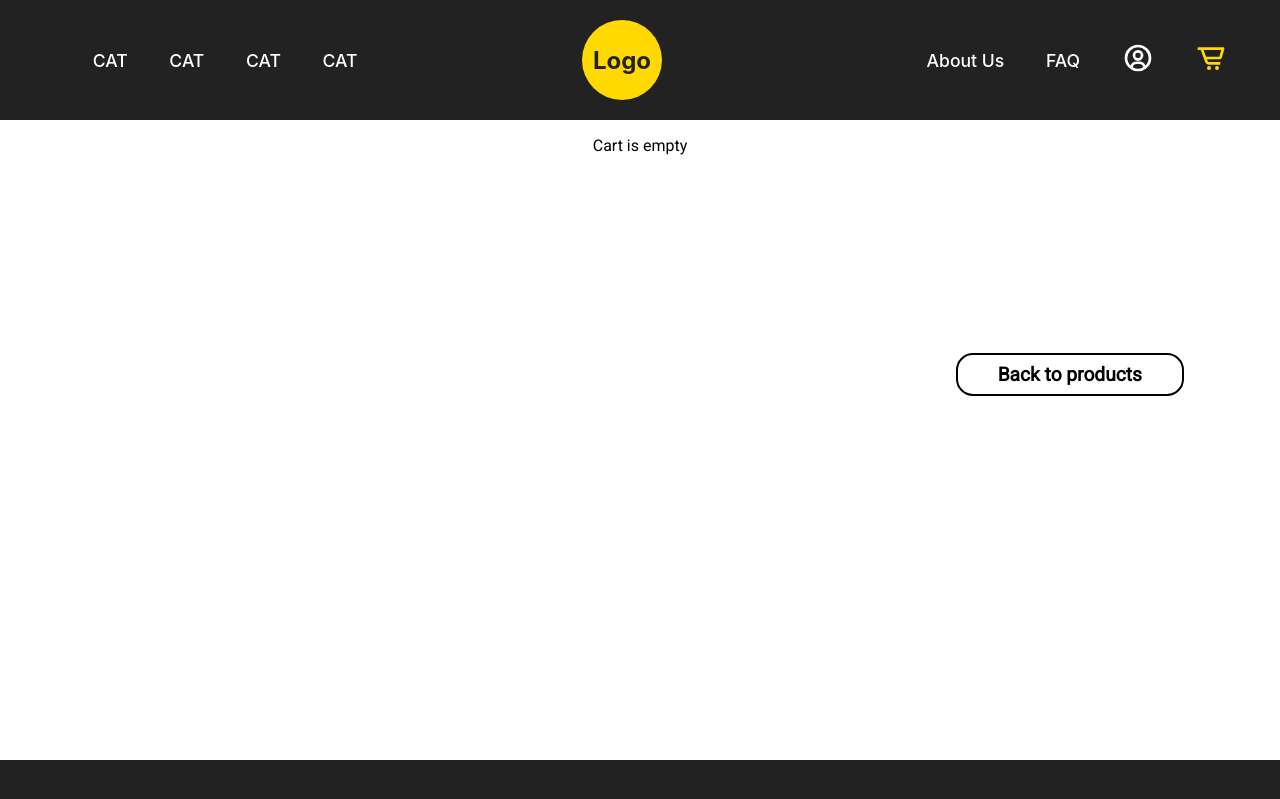
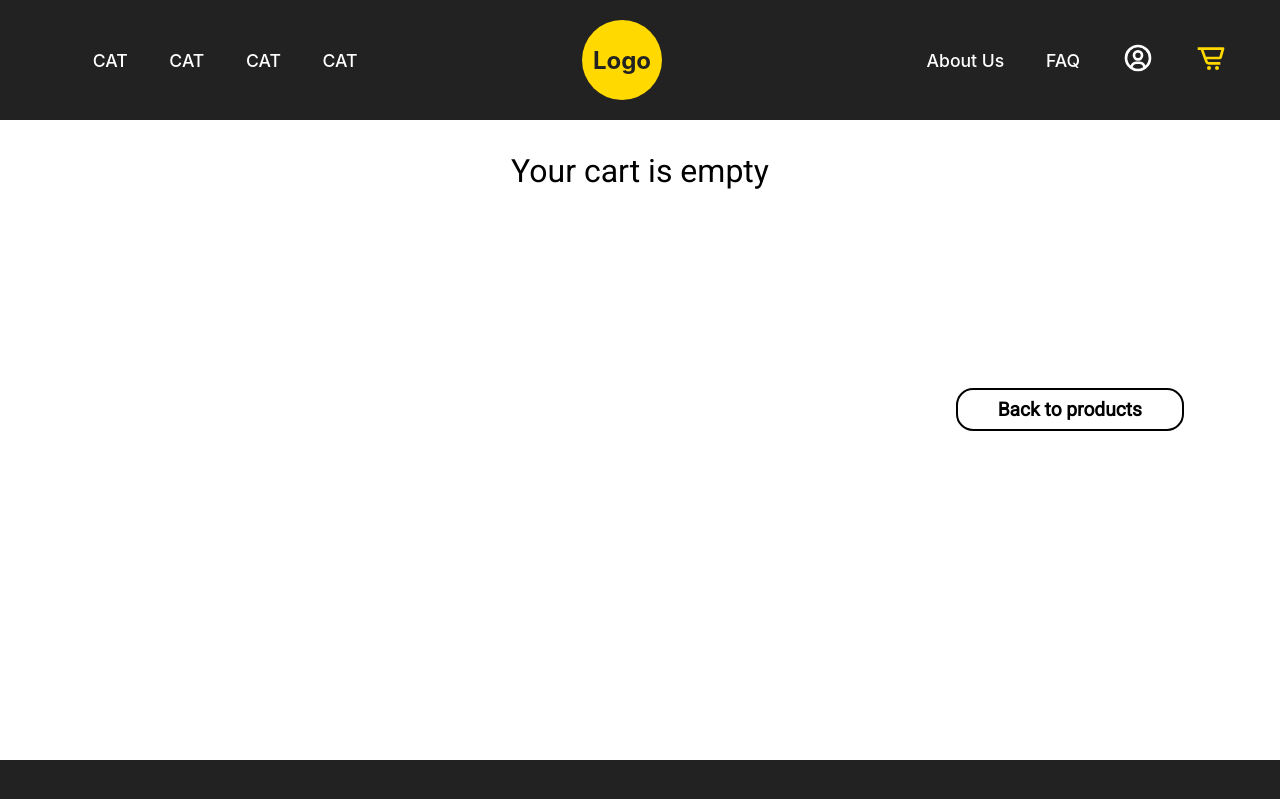
Before and after one commit to remuollinen/ecommerce-project, a React (Create React App) app: page /cart in a window 1280 px wide. Shown: the top 799 px of the page. Built offline with nearby package versions, Linux system fonts and the light colour scheme.

Commit message:
styling the cart empty message and the add and remove buttons

```diff
--- a/src/components/Cart/Cart.css
+++ b/src/components/Cart/Cart.css
@@ -17,6 +17,9 @@
   display: flex;
   justify-content: space-between;
   margin: 5rem 2rem;
+}
+.cart-empty p {
+  font-size: 2rem;
 }
 /* ******************* cart-items ********************* */
 .cart-item-details {
@@ -85,6 +88,7 @@
   color: #ffc75f;
   font-size: 1.2rem;
   font-weight: bolder;
+  cursor: pointer;
 }
 /* ******************* subtotal ********************* */
 .cart-sub-total {
--- a/src/components/Cart/Cart.js
+++ b/src/components/Cart/Cart.js
@@ -12,7 +12,7 @@ const Cart = (props) => {
     <div className="cart-container">
       {cartItems.length === 0 && (
         <div className="cart-empty">
-          <p>Cart is empty</p>
+          <p>Your cart is empty</p>
         </div>
       )}
       <div className="cart-body">
```
